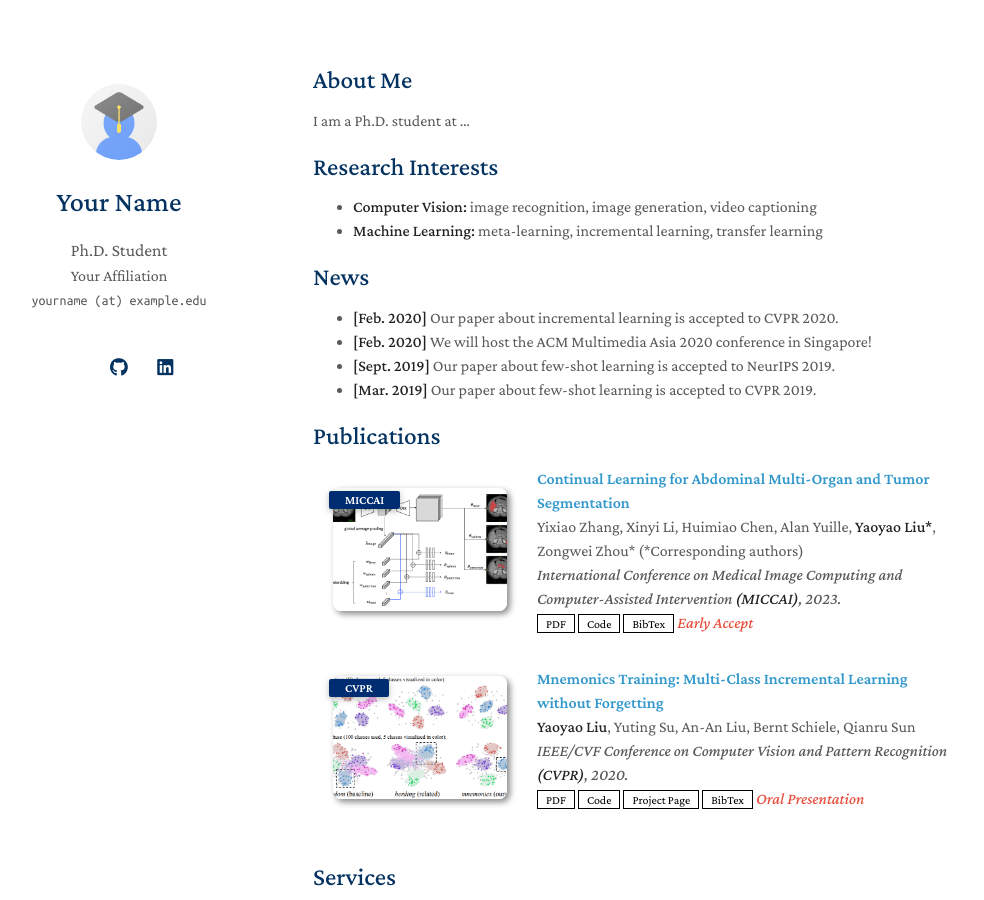
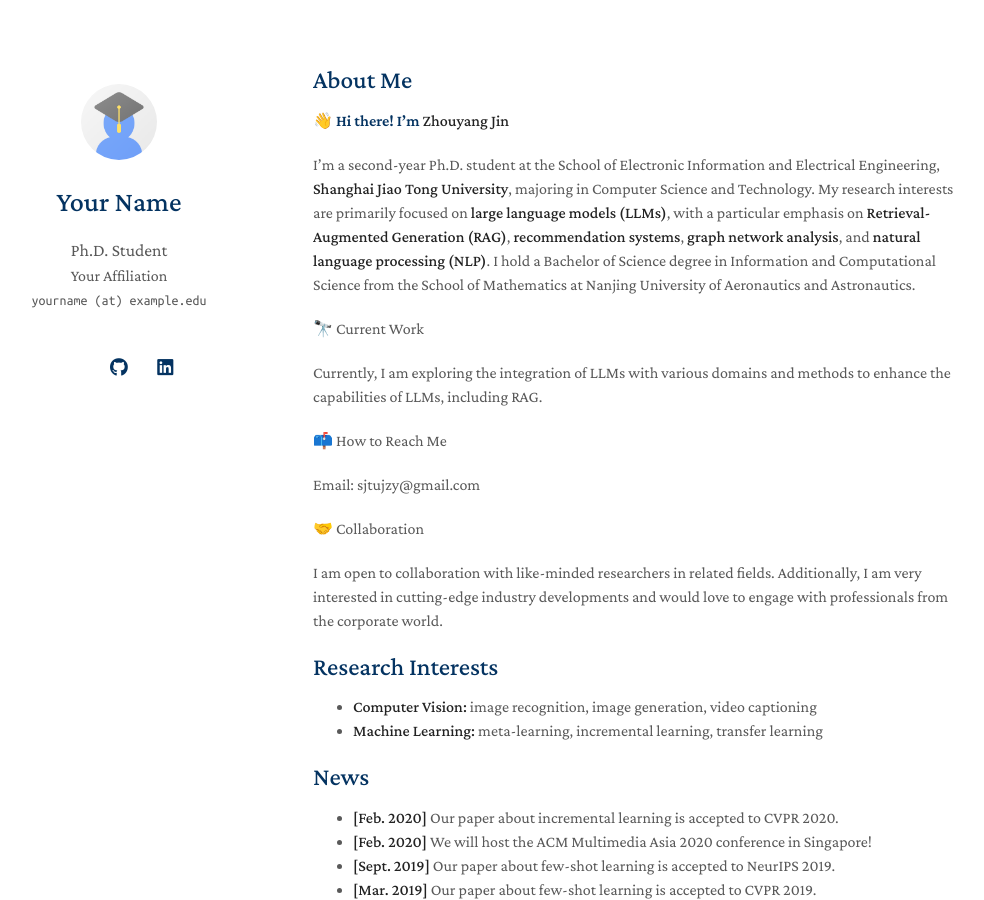
Before and after one commit to jzyKevin/jzyKevin.github.io, a Jekyll site: the page built from index.md, in a window 1280 px wide and 900 px high. Shown: the whole window, without its empty margins (157-1141 px from the left). Built offline with Jekyll 4.4.1, drawn with Linux system fonts in a browser that asks for light colours; a style sheet for code colours, icons or effects is not loaded; our own code applies the rules of GitHub Pages for plain Markdown files.

Commit message:
Update index.md

```diff
--- a/index.md
+++ b/index.md
@@ -4,7 +4,21 @@ layout: homepage
 
 ## About Me
 
-I am a Ph.D. student at ...
+#### 👋 Hi there! I'm **Zhouyang Jin**
+
+I'm a second-year Ph.D. student at the School of Electronic Information and Electrical Engineering, **Shanghai Jiao Tong University**, majoring in Computer Science and Technology. My research interests are primarily focused on **large language models (LLMs)**, with a particular emphasis on **Retrieval-Augmented Generation (RAG)**, **recommendation systems**, **graph  network analysis**, and **natural language processing (NLP)**. I hold a Bachelor of Science degree in Information and Computational Science from the School of Mathematics at Nanjing University of Aeronautics and Astronautics.
+
+🔭 Current Work
+
+Currently, I am exploring the integration of LLMs with various domains and methods to enhance the capabilities of LLMs, including RAG.
+
+📫 How to Reach Me
+
+Email: sjtujzy@gmail.com
+
+🤝 Collaboration
+
+I am open to collaboration with like-minded researchers in related fields. Additionally, I am very interested in cutting-edge industry developments and would love to engage with professionals from the corporate world.
 
 ## Research Interests
 
```
